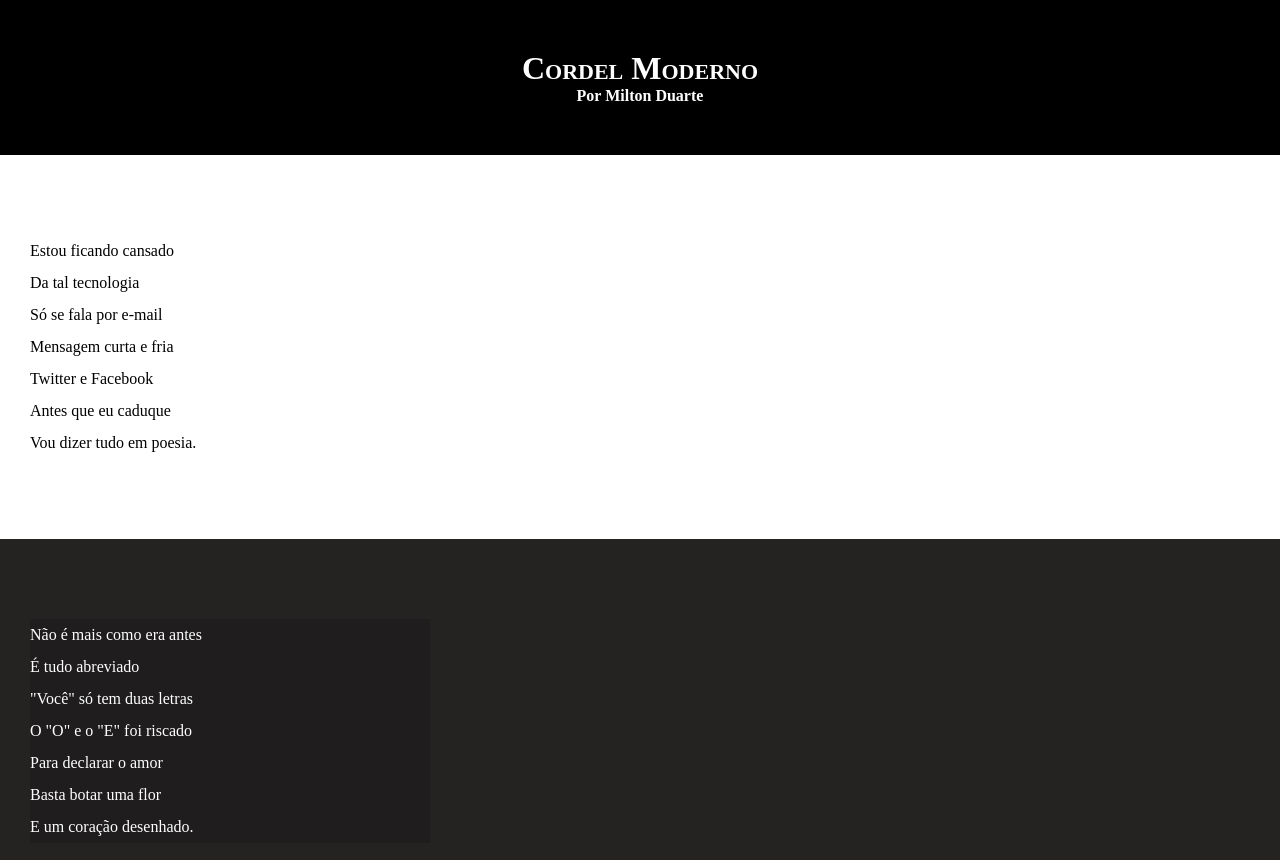
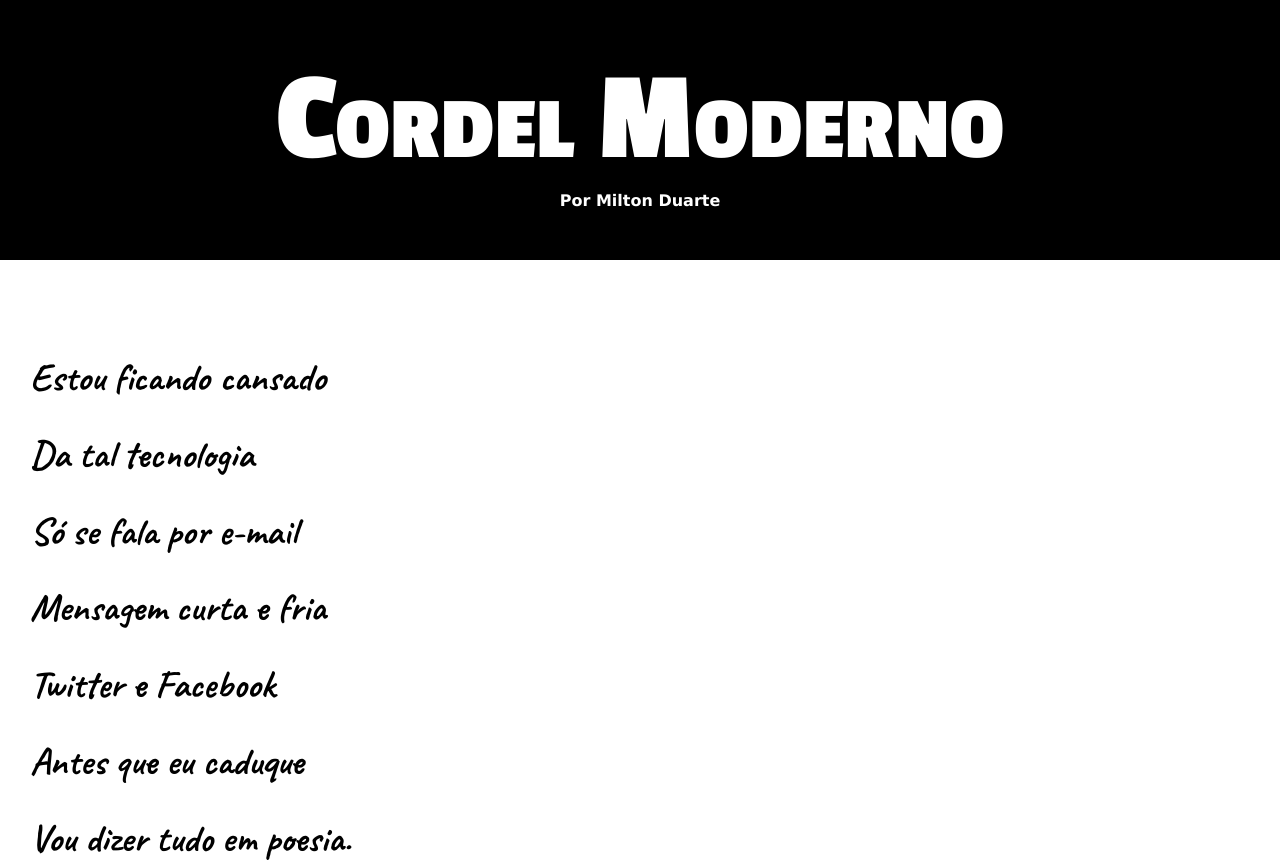
Before and after one commit to natashalima96/html-css, a plain HTML site: page desafios/desafio012/index.html in a window 1280 px wide. Shown: the top 860 px of the page. Drawn offline with Linux system fonts and the light colour scheme.

Commit message:
atualizações desafio 12

```diff
--- a/desafios/desafio012/index.html
+++ b/desafios/desafio012/index.html
@@ -4,6 +4,7 @@
     <meta charset="UTF-8">
     <meta name="viewport" content="width=device-width, initial-scale=1.0">
     <title>Cordel Moderno</title>
+    <link rel="shortcut icon" href="favicon.ico" type="image/x-icon">
     <link rel="stylesheet" href="style.css">
 </head>
 <body>
--- a/desafios/desafio012/style.css
+++ b/desafios/desafio012/style.css
@@ -1,13 +1,24 @@
 @charset "UTF 8";
+@import url('https://fonts.googleapis.com/css2?family=Bebas+Neue&family=Passion+One:wght@400;700;900&display=swap');
+
+@import url('https://fonts.googleapis.com/css2?family=Bebas+Neue&family=Caveat:wght@400..700&family=Passion+One:wght@400;700;900&family=Sriracha&display=swap');
+
+:root {
+    --fonte1: Verdana, Geneva, Tahoma, sans-serif;
+    --fonte2: 'Passion One', sans-serif;
+    --fonte3: 'Caveat', cursive;;
+}
 
 * {
     margin: 0px;
     padding: 0px;
 }
 
+
 html, body {
     min-height: 100vh;
     background-color: darkgray;
+    font-family: var(--fonte1);
 }
 
 header {
@@ -20,6 +31,8 @@ header {
 header > h1 {
     padding-top: 50px;
     font-variant: small-caps;
+    font-family: var(--fonte2);
+    font-size: 10vw;
 }
 
 header > p {
@@ -41,6 +54,9 @@ section {
     padding-bottom: 10vh;
     line-height: 2em;
     padding-left: 30px;
+    font-family: var(--fonte3);
+    font-size: 3vw;
+    font-weight: bold;
 }
 section.normal {
     background-color: white;
@@ -52,8 +68,10 @@ section.imagem {
 }
 
 section.imagem > p {
-    width: 400px;
+    display: inline-block;
+    padding: 5px;
     background-color: rgba(0, 0, 0, 0.158);
+
 }
 
 footer {
```
Also changed, not shown: desafios/desafio012/favicon.ico (added).
